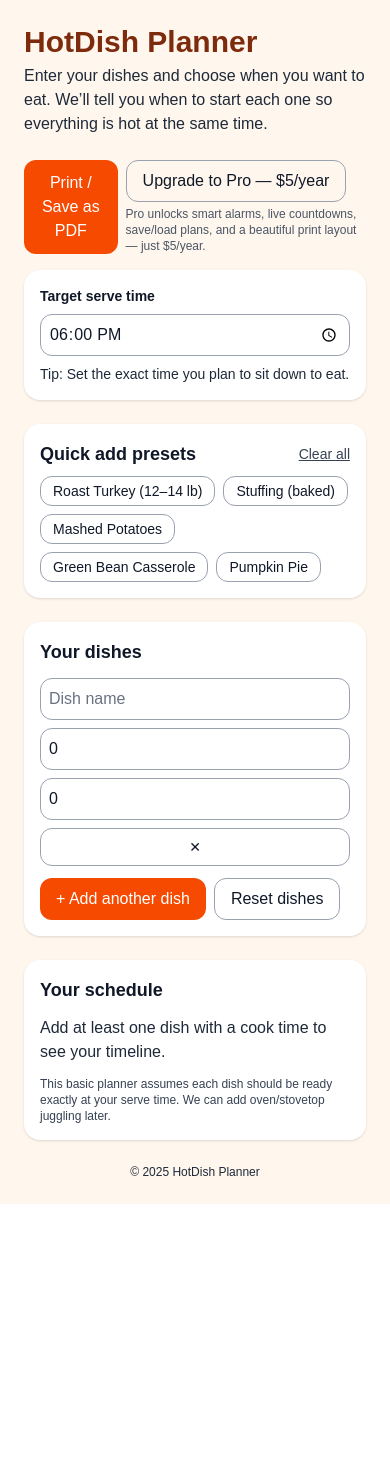
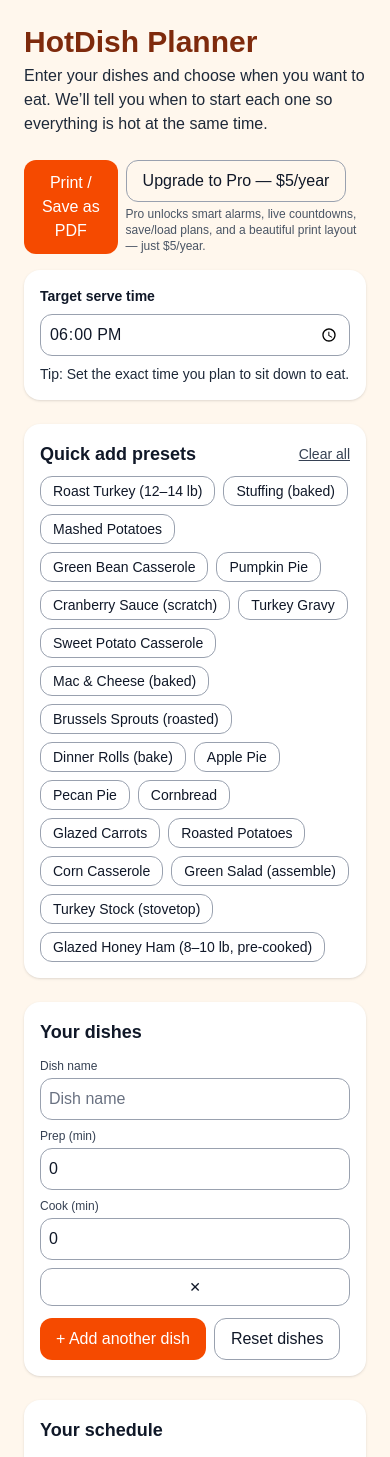
Before and after one commit to Skate-TapeCo/hotdish-planner, a Next.js app: page / in a window 390 px wide. Shown: the top 1457 px of the page. Before the commit the page ends 1204 px from the top, so only its background shows below. Built offline with nearby package versions, Linux system fonts and the light colour scheme.

Commit message:
Add Thanksgiving presets; show inline labels for Prep/Cook on mobile

```diff
--- a/app/page.js
+++ b/app/page.js
@@ -204,6 +204,21 @@ const [dishes, setDishes] = useState([
   { name: 'Mashed Potatoes',         prepMinutes: 15, cookMinutes: 30  },
   { name: 'Green Bean Casserole',    prepMinutes: 10, cookMinutes: 30  },
   { name: 'Pumpkin Pie',             prepMinutes: 15, cookMinutes: 55  },
+  { name: 'Cranberry Sauce (scratch)', prepMinutes: 10, cookMinutes: 15 },
+  { name: 'Turkey Gravy',              prepMinutes: 10, cookMinutes: 15 },
+  { name: 'Sweet Potato Casserole',    prepMinutes: 15, cookMinutes: 35 },
+  { name: 'Mac & Cheese (baked)',      prepMinutes: 15, cookMinutes: 30 },
+  { name: 'Brussels Sprouts (roasted)',prepMinutes: 10, cookMinutes: 25 },
+  { name: 'Dinner Rolls (bake)',       prepMinutes: 5,  cookMinutes: 12 },
+  { name: 'Apple Pie',                 prepMinutes: 15, cookMinutes: 60 },
+  { name: 'Pecan Pie',                 prepMinutes: 15, cookMinutes: 55 },
+  { name: 'Cornbread',                 prepMinutes: 10, cookMinutes: 20 },
+  { name: 'Glazed Carrots',            prepMinutes: 10, cookMinutes: 15 },
+  { name: 'Roasted Potatoes',          prepMinutes: 10, cookMinutes: 35 },
+  { name: 'Corn Casserole',            prepMinutes: 10, cookMinutes: 45 },
+  { name: 'Green Salad (assemble)',    prepMinutes: 10, cookMinutes: 0  },
+  { name: 'Turkey Stock (stovetop)',   prepMinutes: 10, cookMinutes: 120},
+  { name: 'Glazed Honey Ham (8–10 lb, pre-cooked)', prepMinutes: 10, cookMinutes: 100 },
   ];
 
   // Actions for dishes
@@ -569,28 +584,44 @@ useEffect(() => {
           <div className="space-y-3">
   {dishes.map((d) => (
     <div key={d.id} className="grid grid-cols-1 md:grid-cols-12 gap-2 items-center">
+      {/* Dish name */}
+      <div className="md:col-span-5">
+        <label className="md:hidden block text-xs text-gray-700 mb-1">Dish name</label>
         <input
-                  className="md:col-span-5 rounded-xl border border-gray-400 p-2 text-gray-900 placeholder-gray-500"
+          className="w-full rounded-xl border border-gray-400 p-2 text-gray-900 placeholder-gray-500"
           placeholder="Dish name"
           value={d.name}
           onChange={(e) => updateDish(d.id, { name: e.target.value })}
         />
+      </div>
+
+      {/* Prep minutes */}
+      <div className="md:col-span-3">
+        <label className="md:hidden block text-xs text-gray-700 mb-1">Prep (min)</label>
         <input
           type="number"
-                  className="md:col-span-3 rounded-xl border border-gray-400 p-2 text-gray-900 placeholder-gray-500"
+          className="w-full rounded-xl border border-gray-400 p-2 text-gray-900 placeholder-gray-500"
           min={0}
           placeholder="Prep (min)"
           value={d.prepMinutes}
           onChange={(e) => updateDish(d.id, { prepMinutes: Number(e.target.value || 0) })}
         />
+      </div>
+
+      {/* Cook minutes */}
+      <div className="md:col-span-3">
+        <label className="md:hidden block text-xs text-gray-700 mb-1">Cook (min)</label>
         <input
           type="number"
-                  className="md:col-span-3 rounded-xl border border-gray-400 p-2 text-gray-900 placeholder-gray-500"
+          className="w-full rounded-xl border border-gray-400 p-2 text-gray-900 placeholder-gray-500"
           min={0}
           placeholder="Cook (min)"
           value={d.cookMinutes}
           onChange={(e) => updateDish(d.id, { cookMinutes: Number(e.target.value || 0) })}
         />
+      </div>
+
+      {/* Remove */}
       <button
         className="md:col-span-1 rounded-xl border border-gray-400 px-3 py-2 text-sm hover:bg-red-50 text-gray-900"
         onClick={() => removeDish(d.id)}
```
Lines whose indentation alone changed are shown as unchanged.
